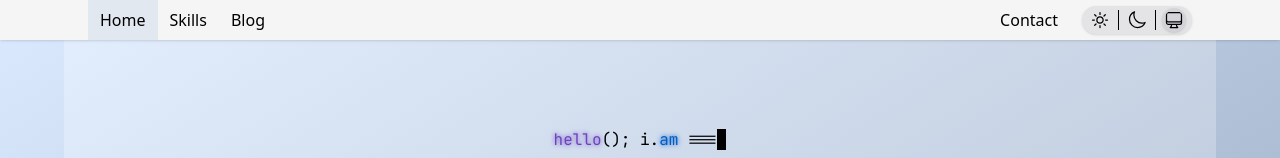
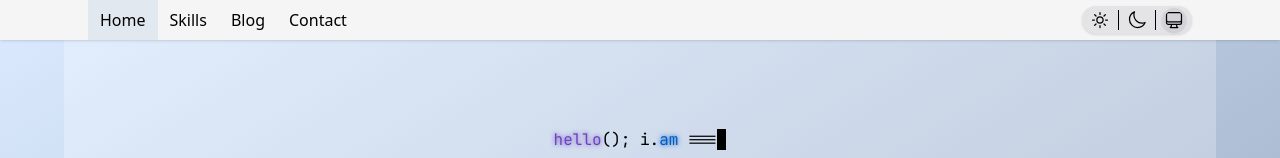
Before and after one commit to MedicodiBiscotti/personal-website, a Next.js app: page / in a window 1280 px wide. Shown: the top 158 px of the page. Built offline with nearby package versions, Linux system fonts and the light colour scheme; a web font is replaced by a local one.

Commit message:
style(header): move contact link to rest of nav

```diff
--- a/src/components/Header.tsx
+++ b/src/components/Header.tsx
@@ -1,6 +1,5 @@
 import NavLink from "@/components/NavLink";
 import ThemeSwitch from "@/components/ThemeSwitch";
-import Link from "next/link";
 
 export default function Header() {
   return (
@@ -25,15 +24,12 @@ export default function Header() {
                 Blog
               </NavLink>
             </li>
+            <li>
+              <NavLink target="#contact">Contact</NavLink>
+            </li>
           </ul>
         </nav>
         <div className="flex items-center gap-3">
-          <Link
-            className="inline-block h-full content-center px-3"
-            href="#contact"
-          >
-            Contact
-          </Link>
           <ThemeSwitch />
         </div>
       </div>
```
